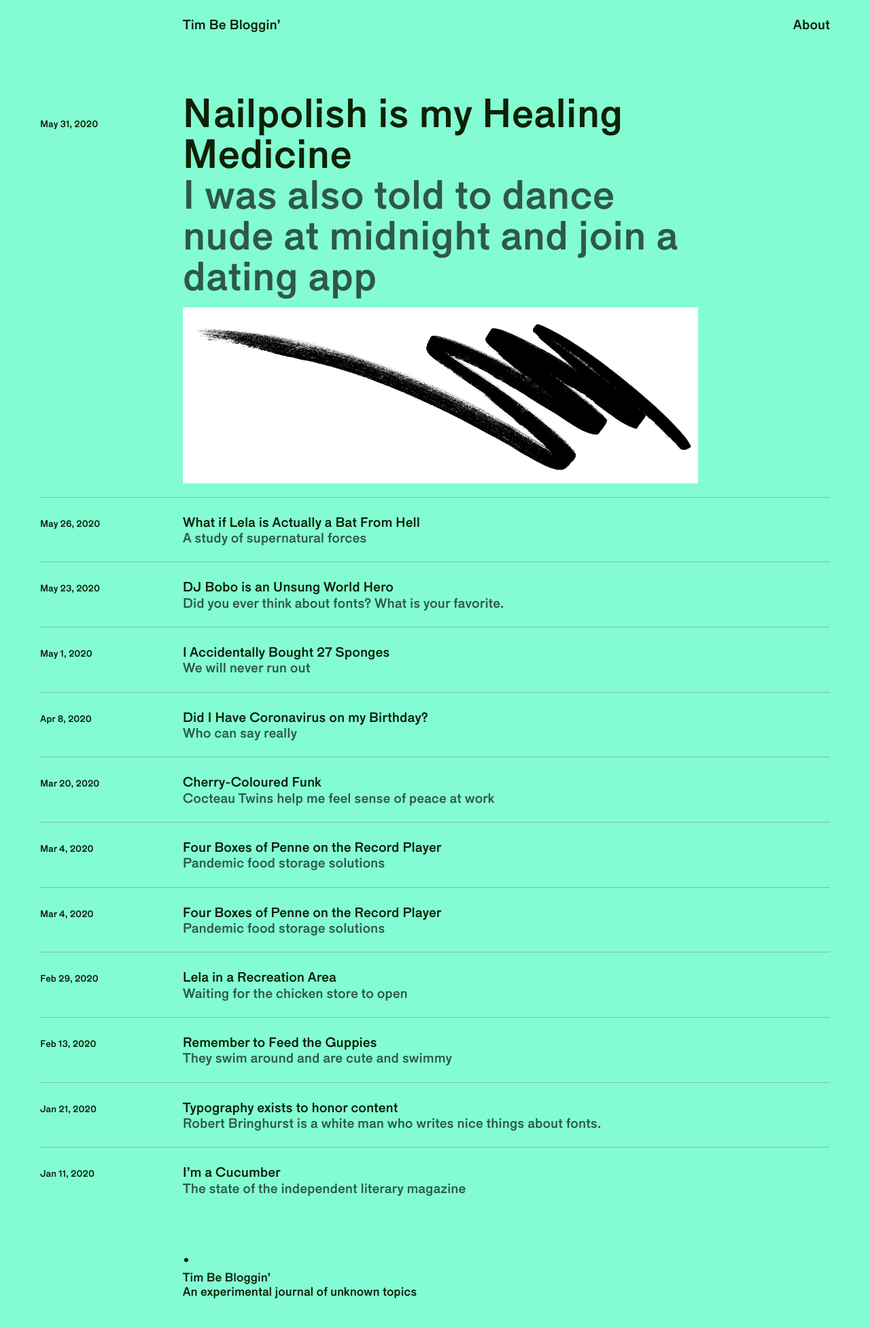
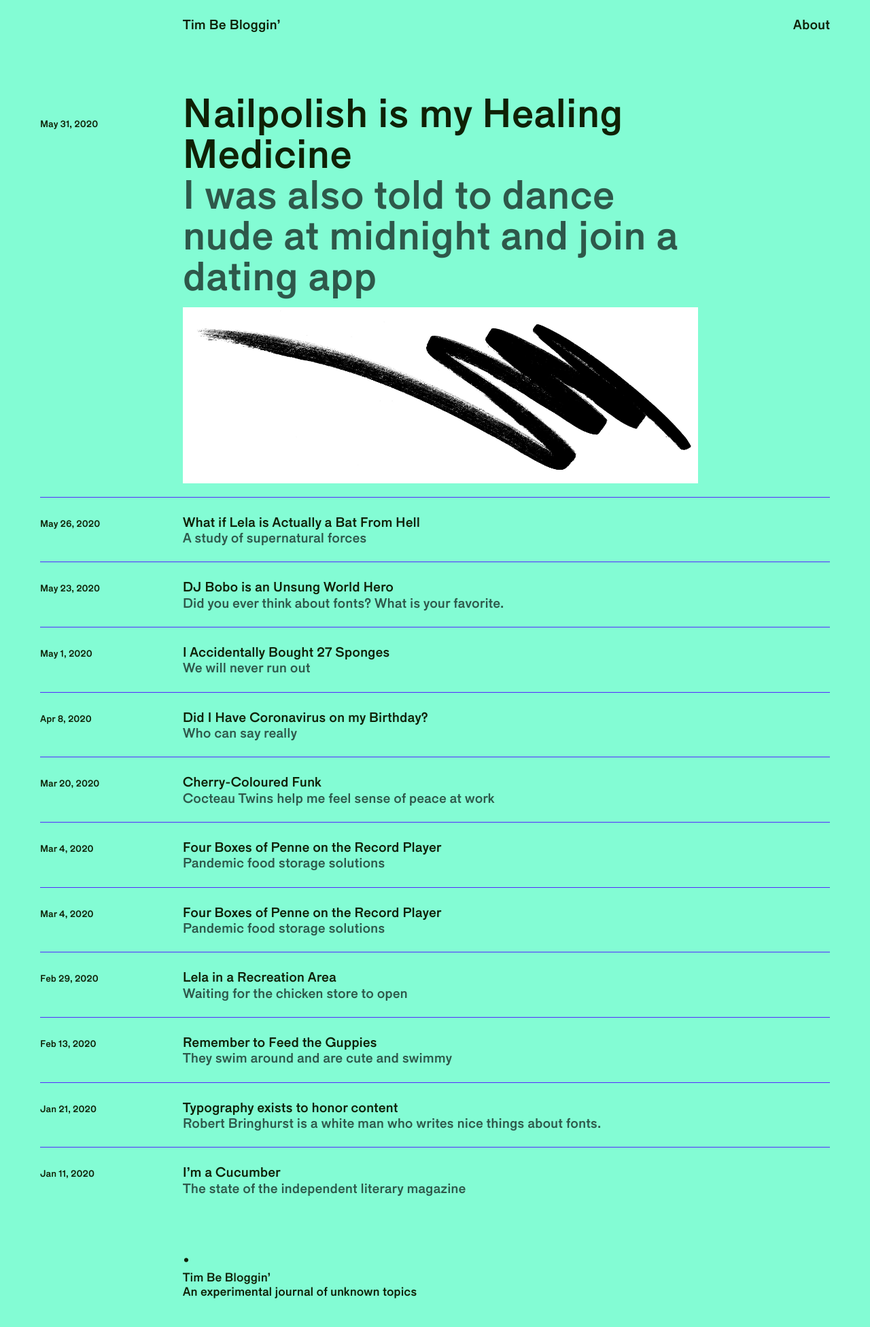
Before and after one commit to timtimtimtimofficial/composition-deduction, a Jekyll site: the page built from index.html, in a window 1280 px wide. Shown: the whole page at 68% size. Built offline with Jekyll 4.4.1, drawn with Linux system fonts in a browser that asks for light colours.

Commit message:
try something with rule lines

```diff
--- a/assets/_sass/site.scss
+++ b/assets/_sass/site.scss
@@ -72,7 +72,7 @@
 }
 
 .post-list-rule {
-  border-top: 1px solid $grey-transparent;
+  border-top: 1px solid $blue;
   padding-top: 12px;
   margin-top:12px;
 }
```
Also changed, not shown: 3 other files.
